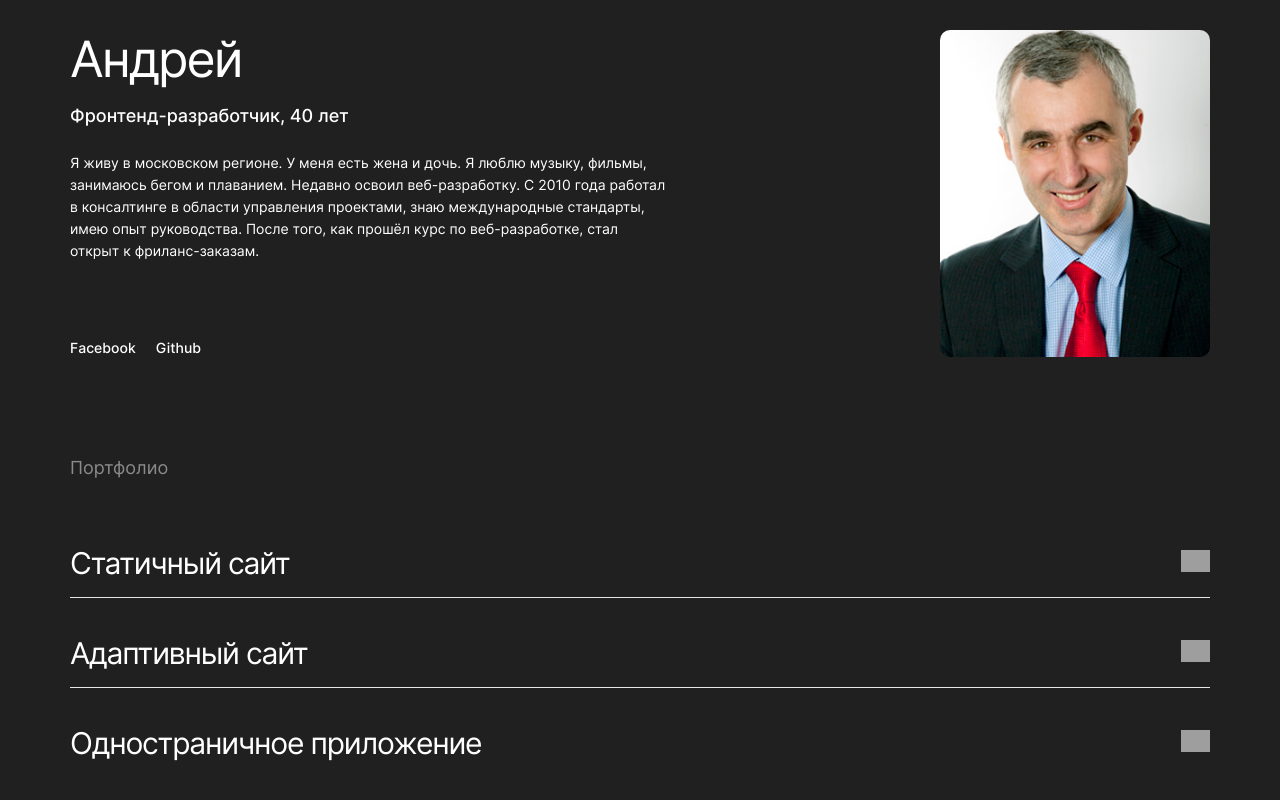
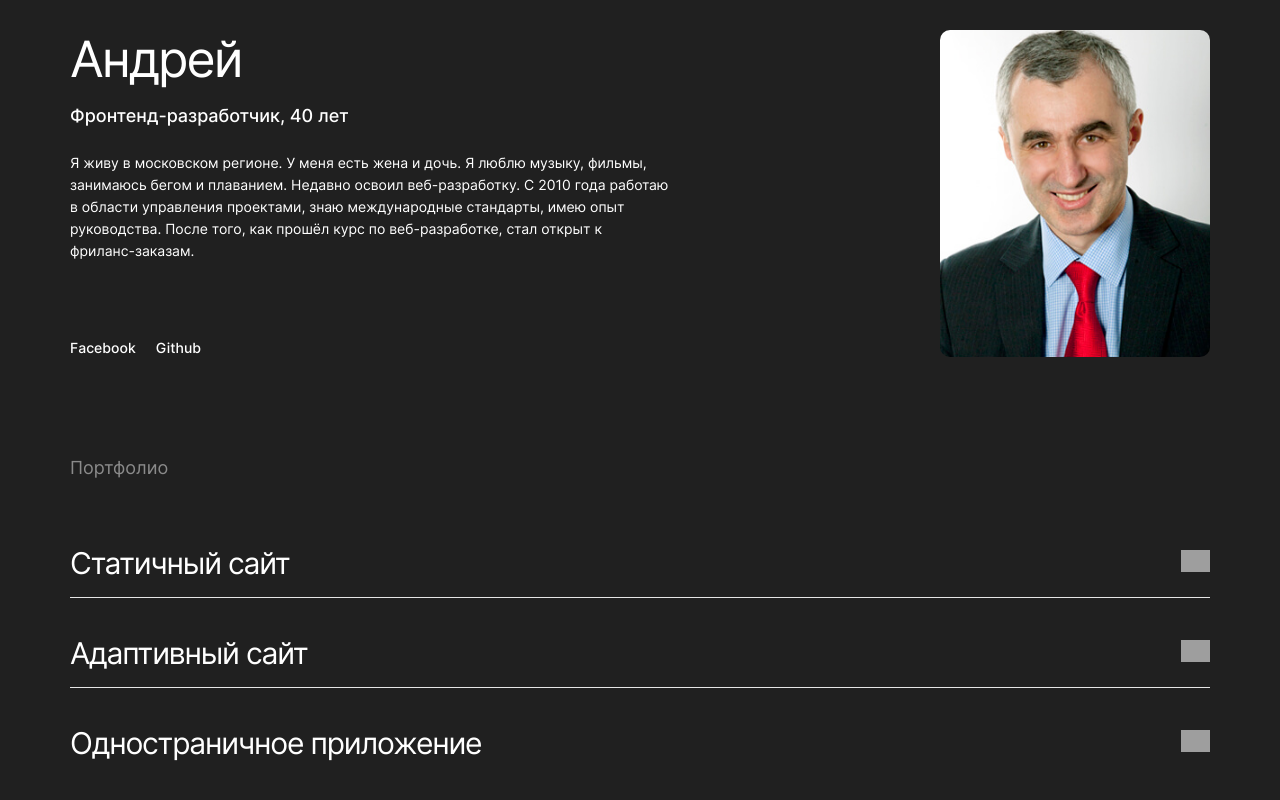
Before and after one commit to Andrey-Maystrenko/movies-explorer-frontend, a React (Create React App) app: page / in a window 1280 px wide. Shown: the part 2008-2808 px from the top of the page. Built offline with nearby package versions, Linux system fonts and the light colour scheme; grey boxes are pictures that could not be loaded.

Commit message:
diploma frontend delete saved movies and more button restored fafter Login

```diff
--- a/src/components/Main/AboutMe/AboutMe.js
+++ b/src/components/Main/AboutMe/AboutMe.js
@@ -13,7 +13,7 @@ function AboutMe() {
                     <h4 className="subtitle-text">Фронтенд-разработчик, 40 лет</h4>
                     <p className="about-me__description two-columns__main-text">
                         Я живу в московском регионе. У меня есть жена
-                        и дочь. Я люблю музыку, фильмы, занимаюсь бегом и плаванием. Недавно освоил веб-разработку. С 2010 года работал в консалтинге в области управления проектами, знаю международные стандарты, имею опыт руководства. После того, как прошёл курс по веб-разработке, стал открыт к фриланс-заказам.
+                        и дочь. Я люблю музыку, фильмы, занимаюсь бегом и плаванием. Недавно освоил веб-разработку. С 2010 года работаю в области управления проектами, знаю международные стандарты, имею опыт руководства. После того, как прошёл курс по веб-разработке, стал открыт к фриланс-заказам.
                     </p>
                     <div className="links">
                         <a className="link" href="/#">Facebook</a>
--- a/src/components/SavedMovies/SavedMovies.js
+++ b/src/components/SavedMovies/SavedMovies.js
@@ -69,10 +69,10 @@ export default function SavedMovies(
         setMore(increase);
     }
 
-    async function deleteMovie(cardId, JWT) {
+    async function deleteMovie(cardId) {
         const movieToDelete = moviesToRender.filter((movie) => movie._id === cardId);
         await MainApi.deleteMovie(movieToDelete[0]._id, JWT);
-        // setSearchPerformed(true)
+        setSearchPerformed(true)
         const restedMovies = moviesToRender.filter((movie) => movie._id !== cardId);
         setFoundMovies(restedMovies);
         console.log('deleted', movieToDelete)
--- a/src/components/SavedMovies/SavedMoviesCardList/SavedMoviesCardList.js
+++ b/src/components/SavedMovies/SavedMoviesCardList/SavedMoviesCardList.js
@@ -36,7 +36,7 @@ function SavedMoviesCardList({
             </div>
             <button
                 className={`${foundMovies.length ||
-                    allSavedMovies.length <= more  ? "movies__more_hidden" : "movies__more"}`}
+                    allSavedMovies.length <= more || moviesToRender.length === 0 ? "movies__more_hidden" : "movies__more"}`}
                 onClick={showMore}
             >
                 <span className="movies__more-text">Ещё</span>
```
